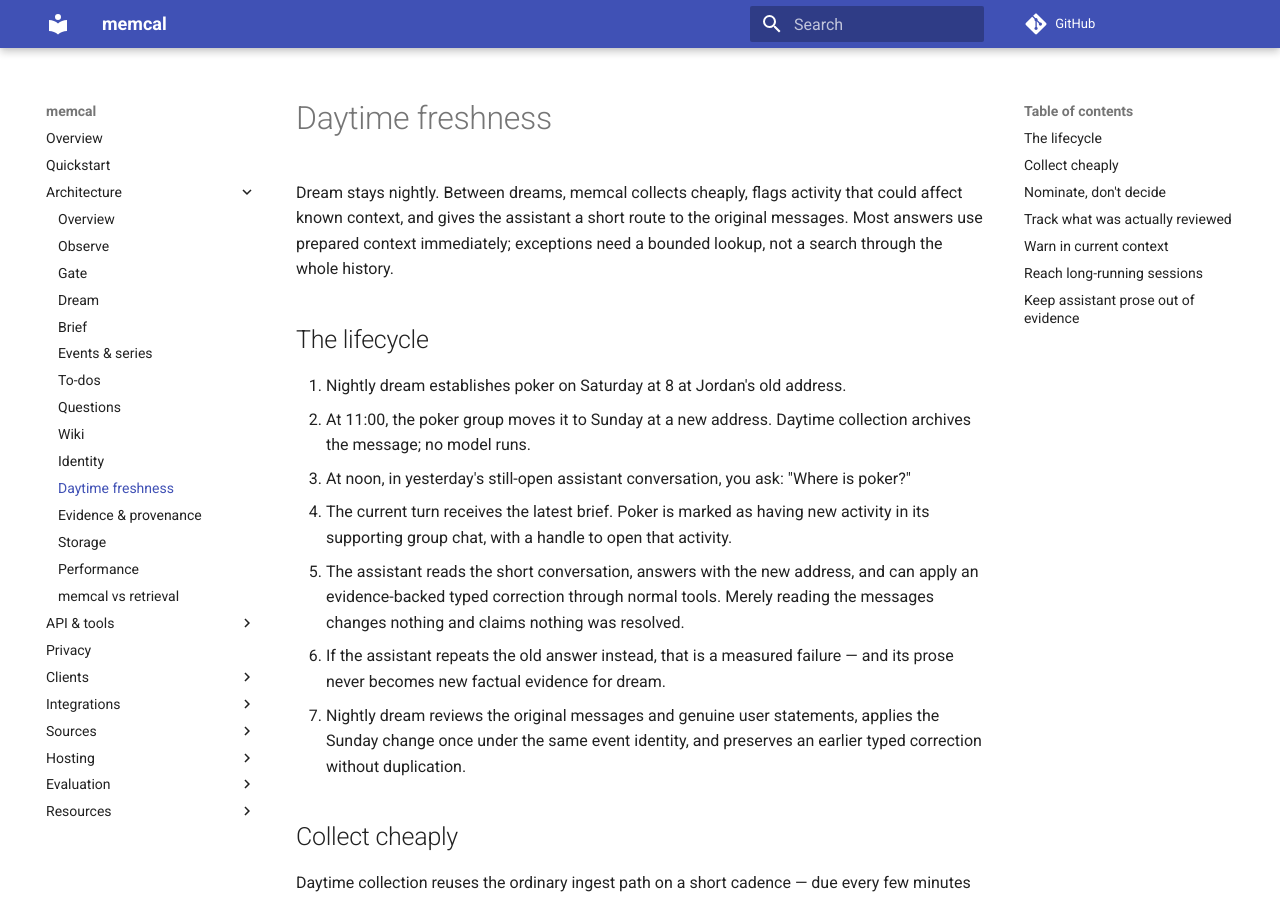
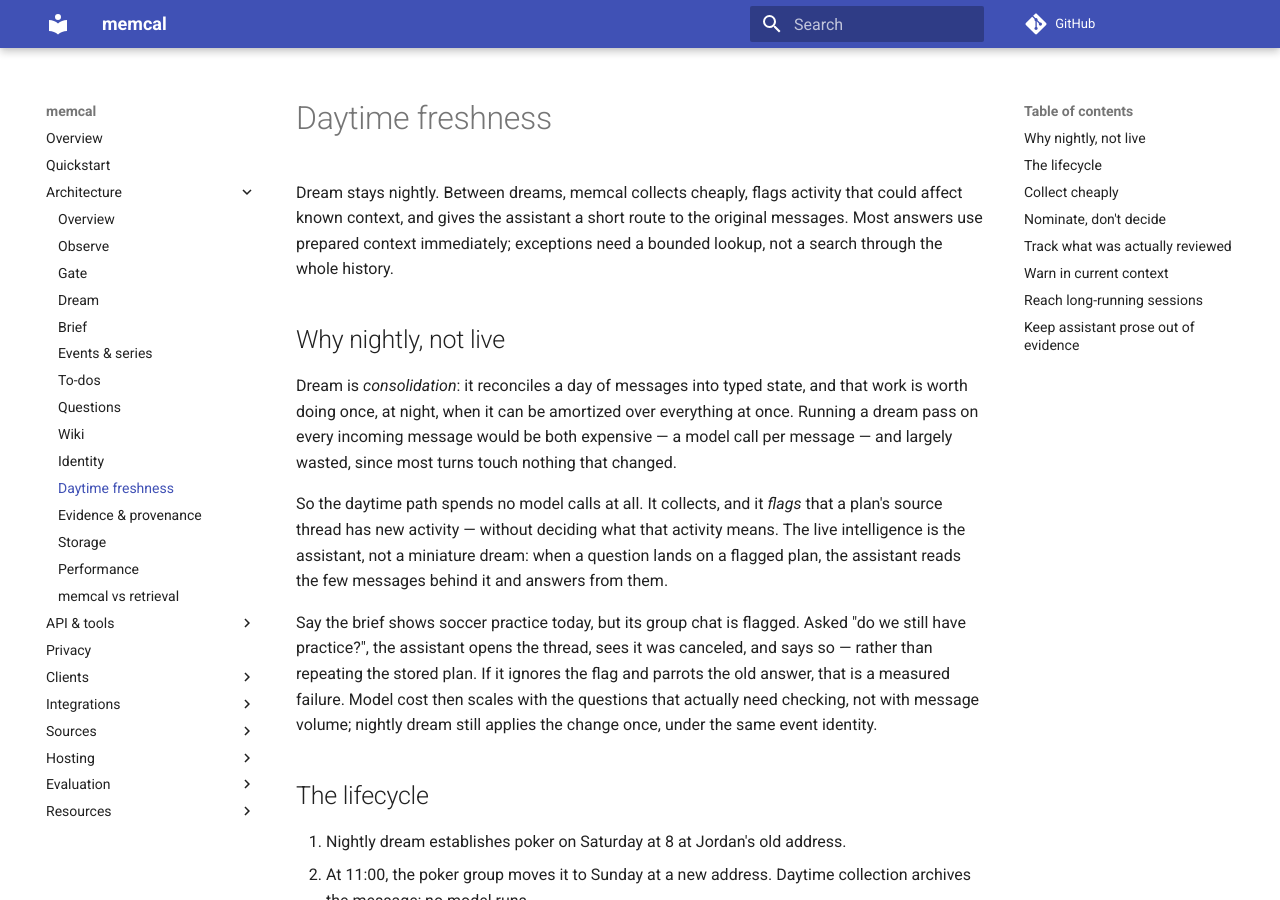
Before and after one commit to cuuush/memcal, an MkDocs documentation site: the page built from docs/architecture/freshness.md, in a window 1280 px wide and 900 px high. Built offline with MkDocs 1.6.1 and Material for MkDocs 9.7.7, drawn with Linux system fonts in a browser that asks for light colours; comment, search, counter and statistics services are not loaded.

Commit message:
docs: explain why daytime freshness avoids live dream
Add a 'Why nightly, not live' section to freshness.md: dream is nightly
consolidation, running it per message is expensive and mostly wasted, so the
daytime path only collects and flags and the assistant resolves a flagged plan
live with a bounded read.

```diff
--- a/docs/architecture/freshness.md
+++ b/docs/architecture/freshness.md
@@ -4,6 +4,27 @@ Dream stays nightly. Between dreams, memcal collects cheaply, flags activity tha
 could affect known context, and gives the assistant a short route to the original
 messages. Most answers use prepared context immediately; exceptions need a bounded
 lookup, not a search through the whole history.
+
+## Why nightly, not live
+
+Dream is *consolidation*: it reconciles a day of messages into typed state, and
+that work is worth doing once, at night, when it can be amortized over everything
+at once. Running a dream pass on every incoming message would be both expensive —
+a model call per message — and largely wasted, since most turns touch nothing that
+changed.
+
+So the daytime path spends no model calls at all. It collects, and it *flags* that
+a plan's source thread has new activity — without deciding what that activity
+means. The live intelligence is the assistant, not a miniature dream: when a
+question lands on a flagged plan, the assistant reads the few messages behind it
+and answers from them.
+
+Say the brief shows soccer practice today, but its group chat is flagged. Asked
+"do we still have practice?", the assistant opens the thread, sees it was
+canceled, and says so — rather than repeating the stored plan. If it ignores the
+flag and parrots the old answer, that is a measured failure. Model cost then
+scales with the questions that actually need checking, not with message volume;
+nightly dream still applies the change once, under the same event identity.
 
 ## The lifecycle
 
```
